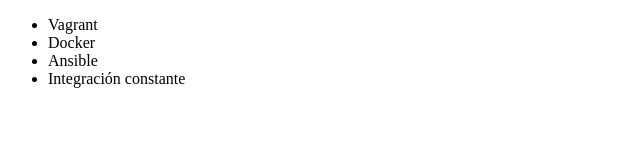
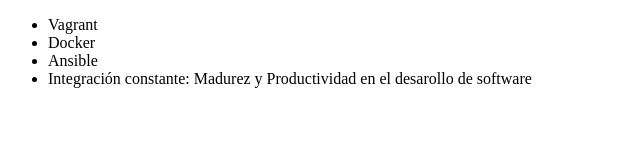
Before and after one commit to Tres-zE/prueba-alura, a plain HTML site: page index.html in a window 1280 px wide. Shown: the whole page, without its empty margins (0-640 px from the left). Drawn offline with Linux system fonts and the light colour scheme.

Commit message:
Renombrando curso de integracion continua

```diff
--- a/index.html
+++ b/index.html
@@ -9,7 +9,7 @@
          <li> Vagrant </li>
          <li> Docker </li>
          <li> Ansible </li>
-         <li> Integración constante</li>
+         <li> Integración constante: Madurez y Productividad en el desarollo de software</li>
      </ul>
 </body>
 </html>
```
